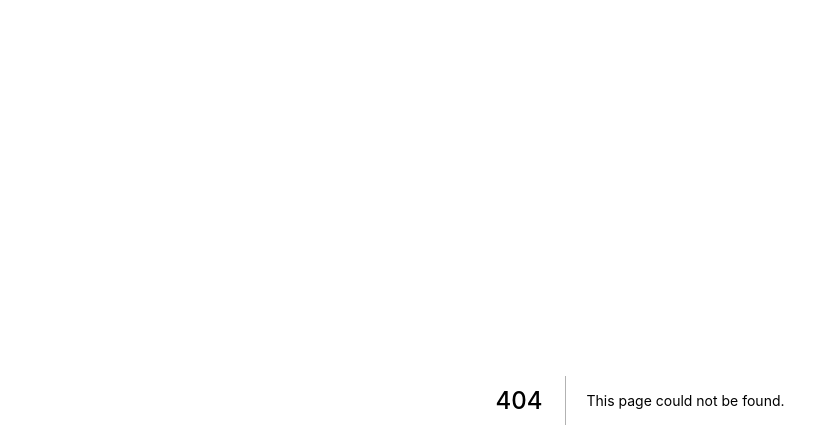
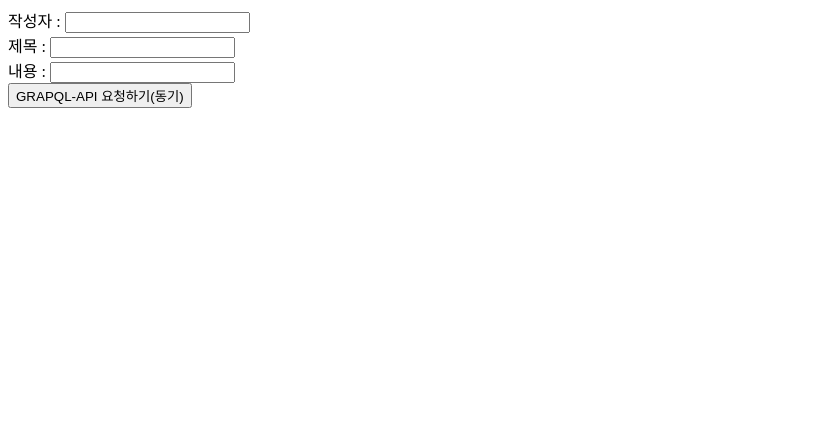
Before and after one commit to Jungdadaeng/class, a Next.js app: page /04-09-dynamic-routing-board-mutation in a window 1280 px wide. Before the commit this address had no page. Shown: the top 448 px of the page, without its empty margins (0-839 px from the left). Built offline with nearby package versions, Linux system fonts and the light colour scheme.

Commit message:
dynamic-routing-practice3

```diff
--- /dev/null
+++ b/pages/04-09-dynamic-routing-board-mutation/index.js
@@ -0,0 +1,54 @@
+import { useMutation, gql } from "@apollo/client"
+import { useRouter } from "next/router";
+import { useState } from "react";
+
+const CREATE_BOARD = gql`
+    mutation createBoard($writer: String, $title: String, $contents: String) { # 변수의 타입 적는 곳
+        createBoard(writer:$writer, title:$title, contents:$contents){         # 실제 우리가 전달하라 변수 적는 곳
+        _id,
+        number,
+        message
+        }
+    }
+`
+
+export default function GraphqlMutationInputPage(){
+    const [createBoard] = useMutation(CREATE_BOARD);
+    const [writer, setWriter] = useState('');
+    const [title, setTitle] = useState('');
+    const [contents, setContents] = useState('');
+    const router = useRouter();
+
+    const onClickSubmit = async () => {
+        const result = await createBoard({
+            variables:{ // variables가 $ 역할을 해줌
+                writer: writer,
+                title: title,
+                contents: contents
+            }
+        });
+        console.log(result);
+        alert(result.data.createBoard.message);
+        router.push(`/04-10-dynamic-routed-board-mutation/${result.data.createBoard.number}`) //템플릿 리터럴
+    }
+
+    const onChangeWriter = (event) => {
+        setWriter(event.target.value);
+    }
+    const onChangeTitle = (event) => {
+        setTitle(event.target.value);
+    }
+    const onChangeContents = (event) => {
+        setContents(event.target.value);
+    }
+
+    return(
+        <>
+            작성자 : <input type="text" onChange={onChangeWriter}/><br/>
+            제목 : <input type="text" onChange={onChangeTitle}/><br/>
+            내용 : <input type="text" onChange={onChangeContents}/><br/>
+            <button onClick={onClickSubmit}>GRAPQL-API 요청하기(동기)</button>
+        </>
+    )
+
+}
```
Also changed, not shown: pages/04-10-dynamic-routed-board-mutation/[qqq]/index.js (added, +37 -0 lines).
